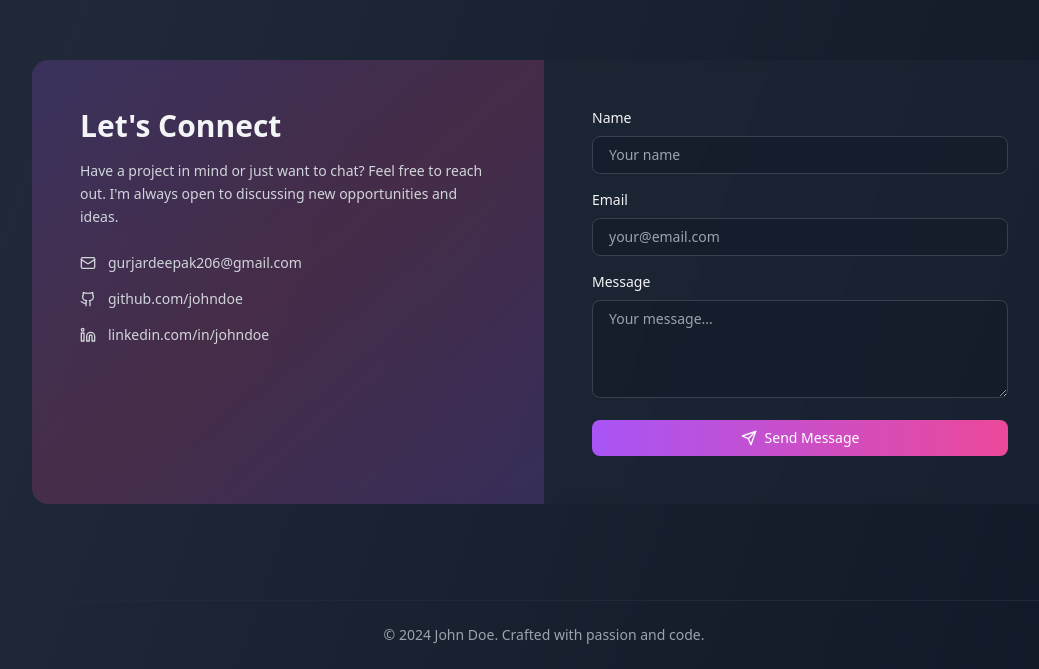
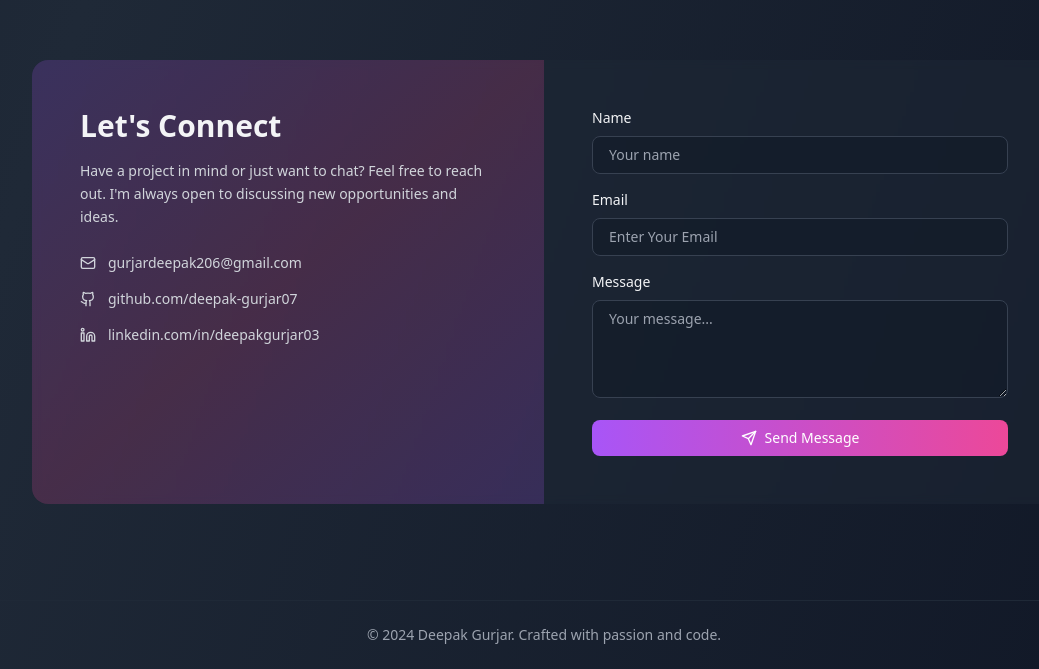
Before and after one commit to deepak-gurjar07/Portfolio, a React (Vite) app: page / in a window 1280 px wide. Shown: the part 3064-3733 px from the top of the page, without its empty margins (144-1183 px from the left). Built offline with nearby package versions, Linux system fonts and the light colour scheme.

Commit message:
Portfolio Update

```diff
--- a/src/App.tsx
+++ b/src/App.tsx
@@ -3,6 +3,8 @@
 import { Github, Linkedin, Mail, ExternalLink, GraduationCap, Briefcase, Heart, Send, Code, Terminal, Globe, CheckCircle} from 'lucide-react';
 
 function App() {
+
+  const [success, setSuccess] = useState(false);
 
   const [formData, setFormData] = useState({
     name: '',
@@ -10,7 +12,6 @@
     message: '',
   });
 
-  const [success, setSuccess] = useState(false);
 
   const handleChange = (e: React.ChangeEvent<HTMLInputElement | HTMLTextAreaElement>) => {
     setFormData({
@@ -333,17 +334,17 @@
                     I'm always open to discussing new opportunities and ideas.
                   </p>
                   <div className="space-y-4">
-                    <a href="mailto:john@example.com" className="flex items-center gap-3 text-gray-300 hover:text-purple-400 transition-colors text-sm">
+                    <a href="mailto:deepakgurjar206@gmail.com" className="flex items-center gap-3 text-gray-300 hover:text-purple-400 transition-colors text-sm">
                       <Mail className="w-4 h-4" />
                       gurjardeepak206@gmail.com
                     </a>
                     <a href="https://github.com" className="flex items-center gap-3 text-gray-300 hover:text-purple-400 transition-colors text-sm">
                       <Github className="w-4 h-4" />
-                      github.com/johndoe
+                      github.com/deepak-gurjar07
                     </a>
                     <a href="https://linkedin.com" className="flex items-center gap-3 text-gray-300 hover:text-purple-400 transition-colors text-sm">
                       <Linkedin className="w-4 h-4" />
-                      linkedin.com/in/johndoe
+                      linkedin.com/in/deepakgurjar03
                     </a>
                   </div>
                 </div>
@@ -372,7 +373,7 @@
                         type="email"
                         id="email"
                         className="w-full px-4 py-2 bg-gray-900/50 border border-gray-700 rounded-lg focus:outline-none focus:border-purple-400 transition-colors text-sm"
-                        placeholder="your@email.com"
+                        placeholder="Enter Your Email"
                         value={formData.email}
                         onChange={handleChange}
                       />
@@ -405,7 +406,7 @@
         {/* Footer */}
         <footer className="py-6 border-t border-gray-800">
           <div className="container mx-auto px-8 text-center text-gray-400 text-sm">
-            <p>© 2024 John Doe. Crafted with passion and code.</p>
+            <p>© 2024 Deepak Gurjar. Crafted with passion and code.</p>
           </div>
         </footer>
       </div>
```
